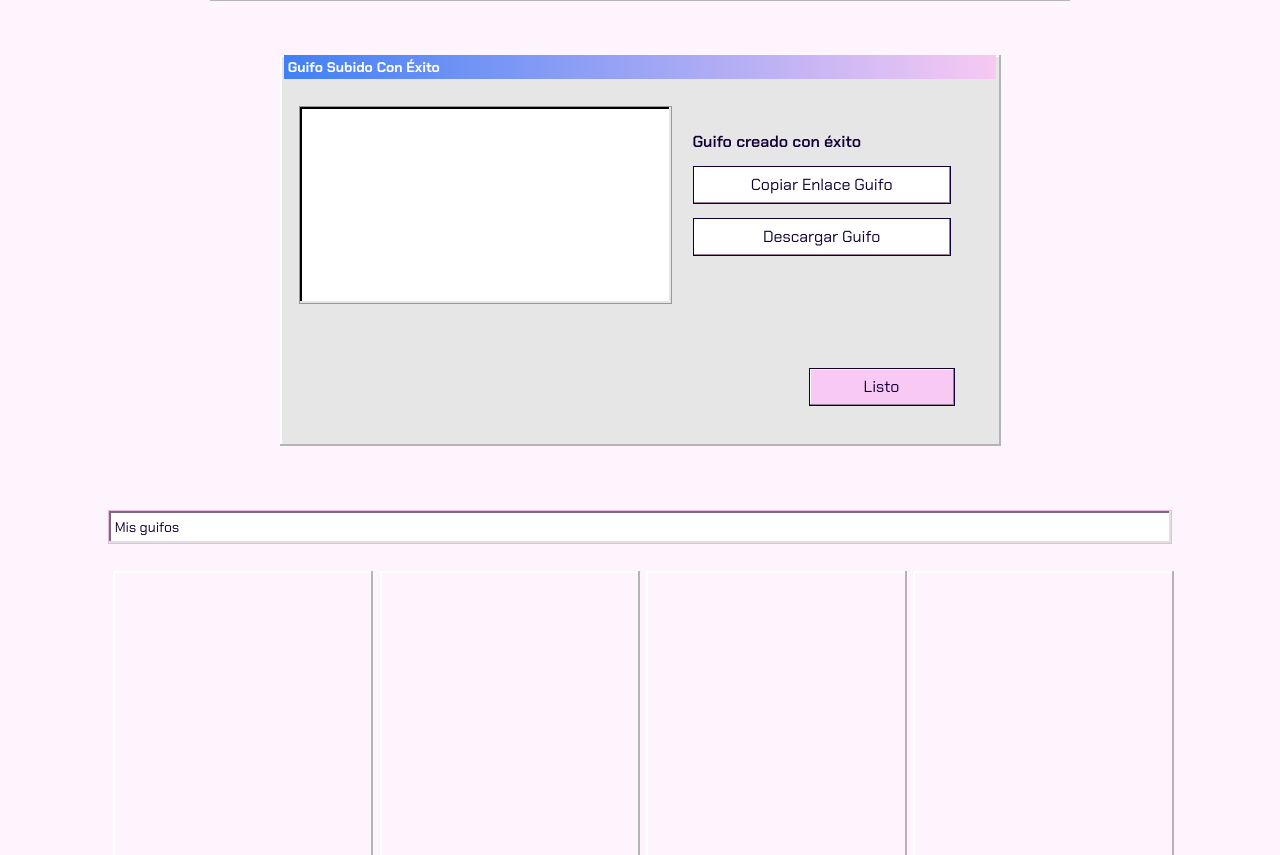
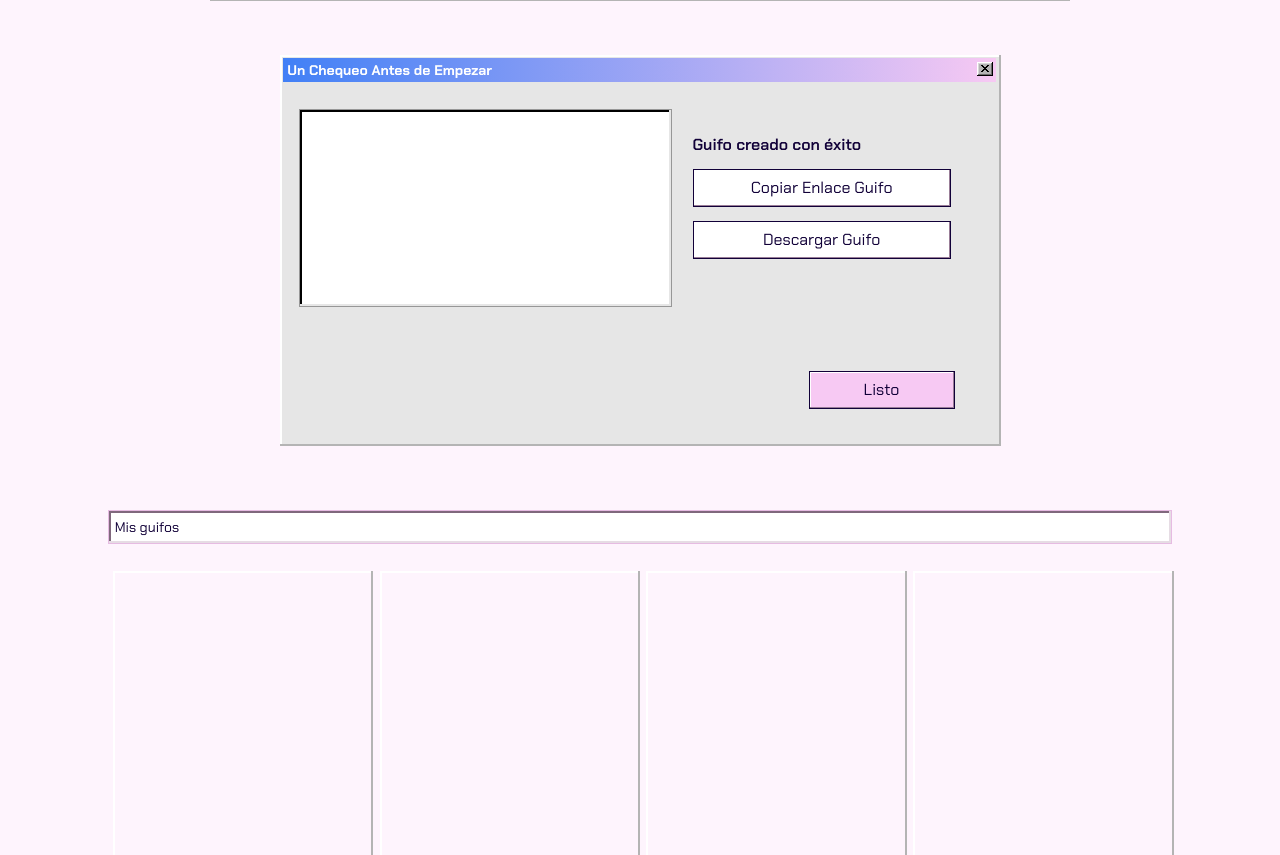
Before and after one commit to nataliacamero/proyecto-gifos, a plain HTML site: page crear-guifo.html in a window 1280 px wide. Shown: the part 1123-1978 px from the top of the page. Drawn offline with Linux system fonts and the light colour scheme.

Commit message:
equis caja exito

```diff
--- a/crear-guifo.html
+++ b/crear-guifo.html
@@ -141,9 +141,10 @@
         <br>
         <div class="caja-exito flex-column align-center ">
 
-            <div class="div-pestaña-crear-guifos-1">
-                <div class="pestaña pestaña-texto" >
-                    <h1 class="pestaña-texto pestaña--texto__margin" >Guifo Subido Con Éxito</h1>
+            <div class="div-pestaña-crear-guifos-2">
+                <img class="x-close" src="./assets/close.svg" alt="imagen-close">
+                <div class="pestaña pestaña-crear-guifos-chequeo" >
+                    <h1 class="pestaña-texto pestaña--texto__margin" >Un Chequeo Antes de Empezar</h1>
                 </div>
             </div>
 
```
